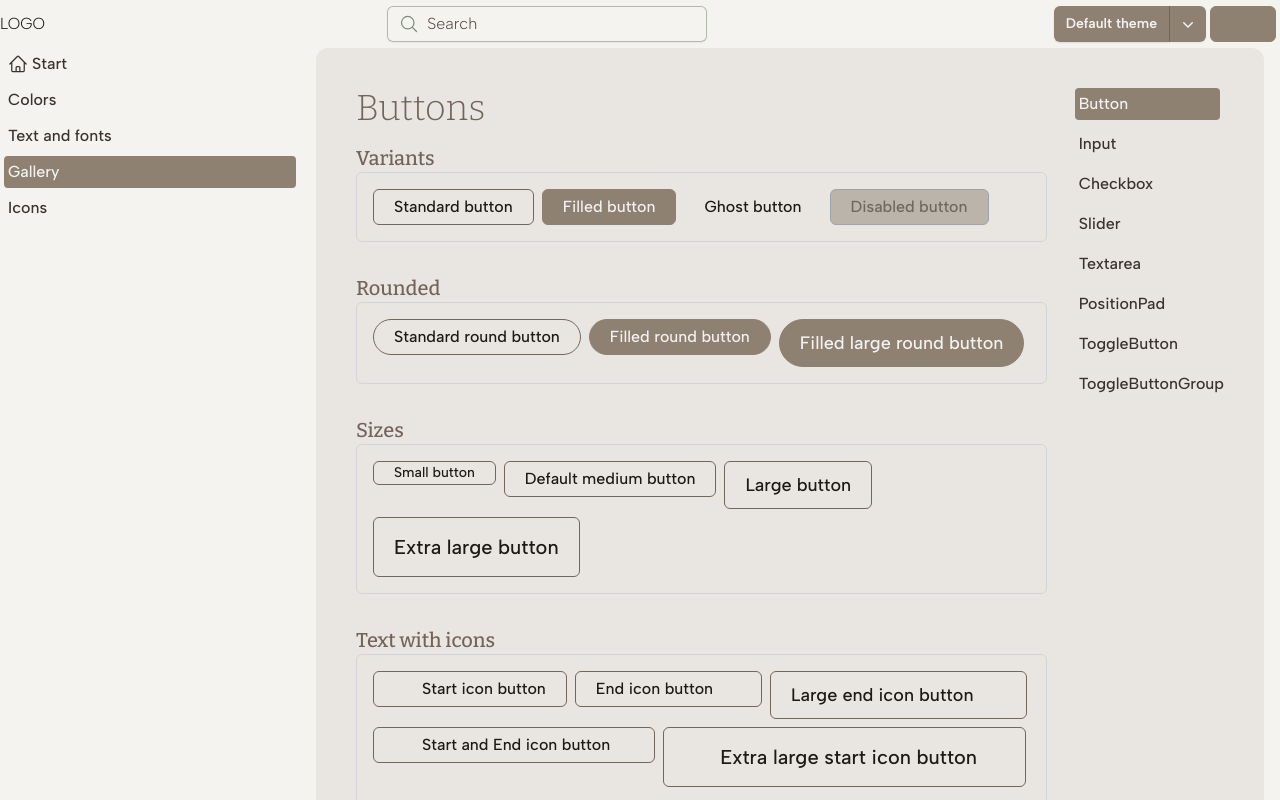
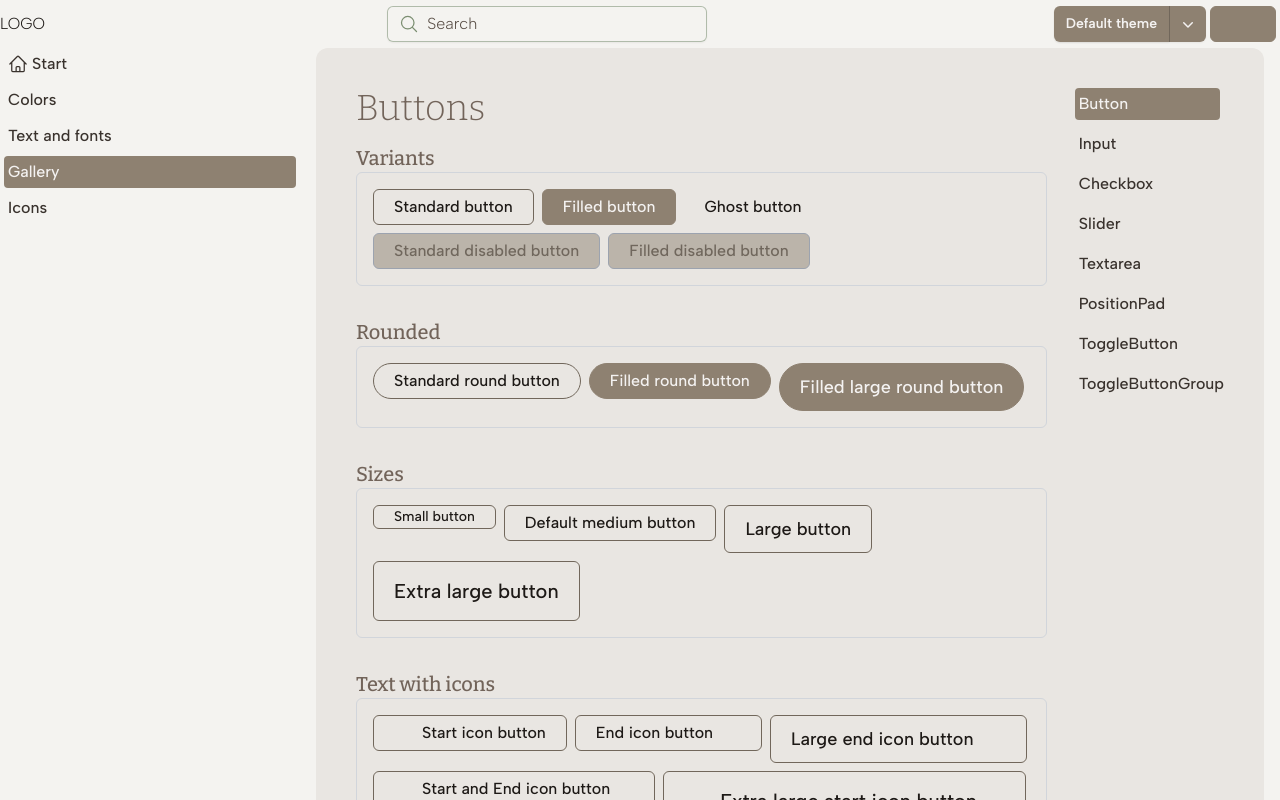
Before and after one commit to allbin/styles, a React (Vite) app: page /gallery/button in a window 1280 px wide. Built offline with nearby package versions, Linux system fonts and the light colour scheme; some icons are missing.

Commit message:
- Changed the standard disabled button - Added Filled disabled button

```diff
--- a/src/components/Button/GalleryButton.tsx
+++ b/src/components/Button/GalleryButton.tsx
@@ -22,8 +22,9 @@ const Btn: React.FC = () => {
         <Button onClick={() => console.log('click')}>Standard button</Button>
         <Button variant="filled">Filled button</Button>
         <Button variant="ghost">Ghost button</Button>
-        <Button variant="outline" disabled>
-          Disabled button
+        <Button disabled>Standard disabled button</Button>
+        <Button variant="filled" disabled>
+          Filled disabled button
         </Button>
       </div>
       <h3>Rounded</h3>
```
